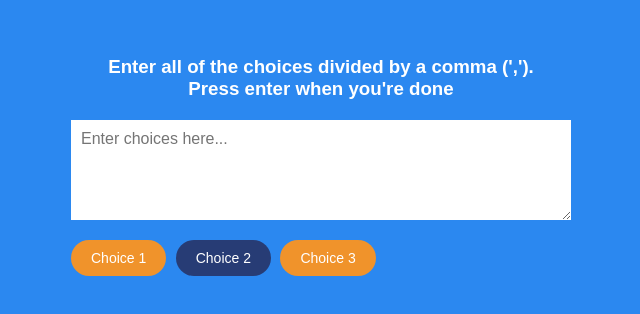
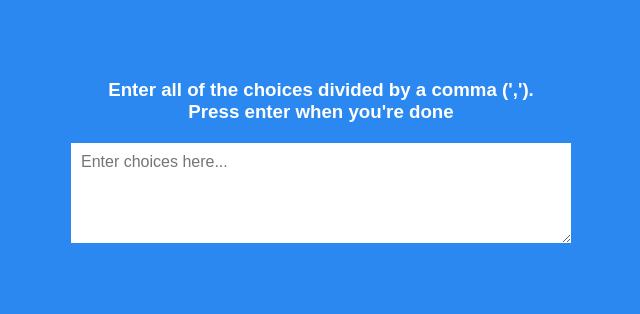
Before and after one commit to Sanjuktabanik2001/Random-Choice-Picker, a plain HTML site: page index.html in a window 1280 px wide. Shown: the part 234-548 px from the top of the page, without its empty margins (319-959 px from the left). Drawn offline with Linux system fonts and the light colour scheme; a web font is replaced by a local one.

Commit message:
Update index.html

```diff
--- a/index.html
+++ b/index.html
@@ -12,9 +12,7 @@
       <textarea placeholder="Enter choices here..." id="textarea"></textarea>
 
       <div id="tags"></div>
-        <span class="tag">Choice 1</span>
-        <span class="tag highlight">Choice 2</span>
-        <span class="tag">Choice 3</span>
+
     </div>
 
     <script src="script.js"></script>
```
